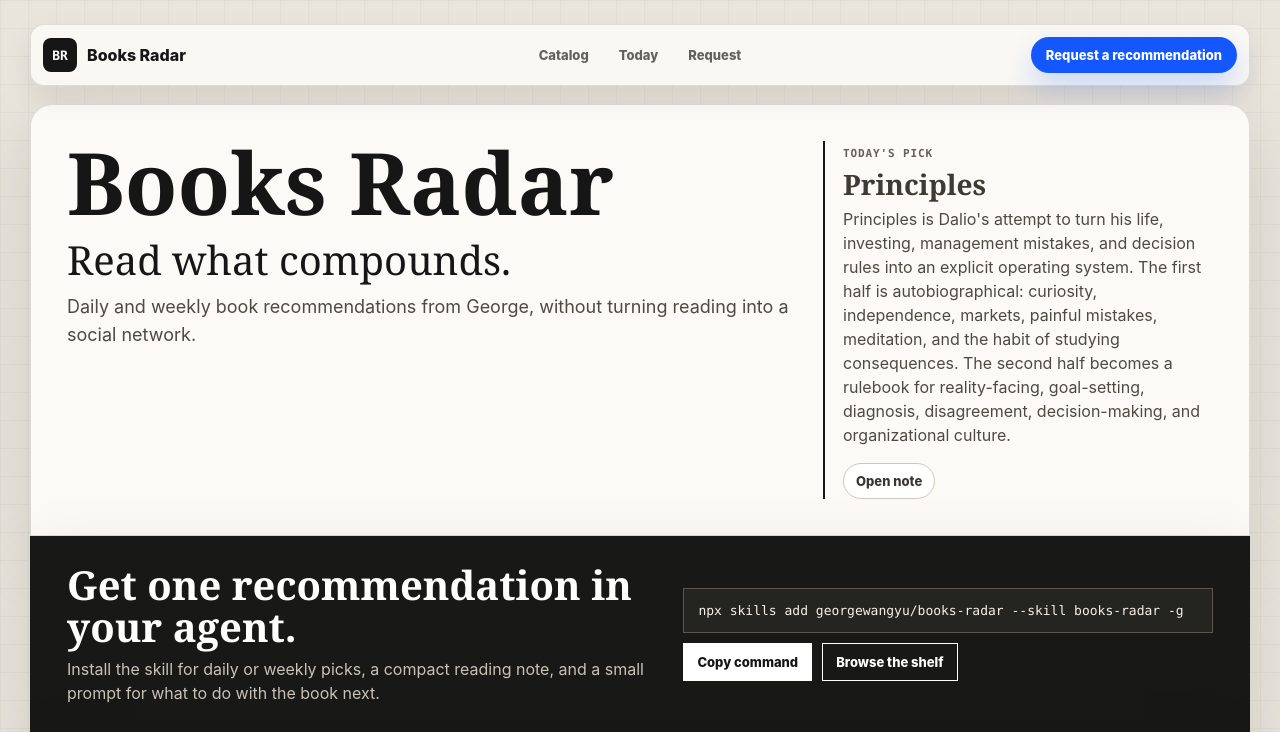
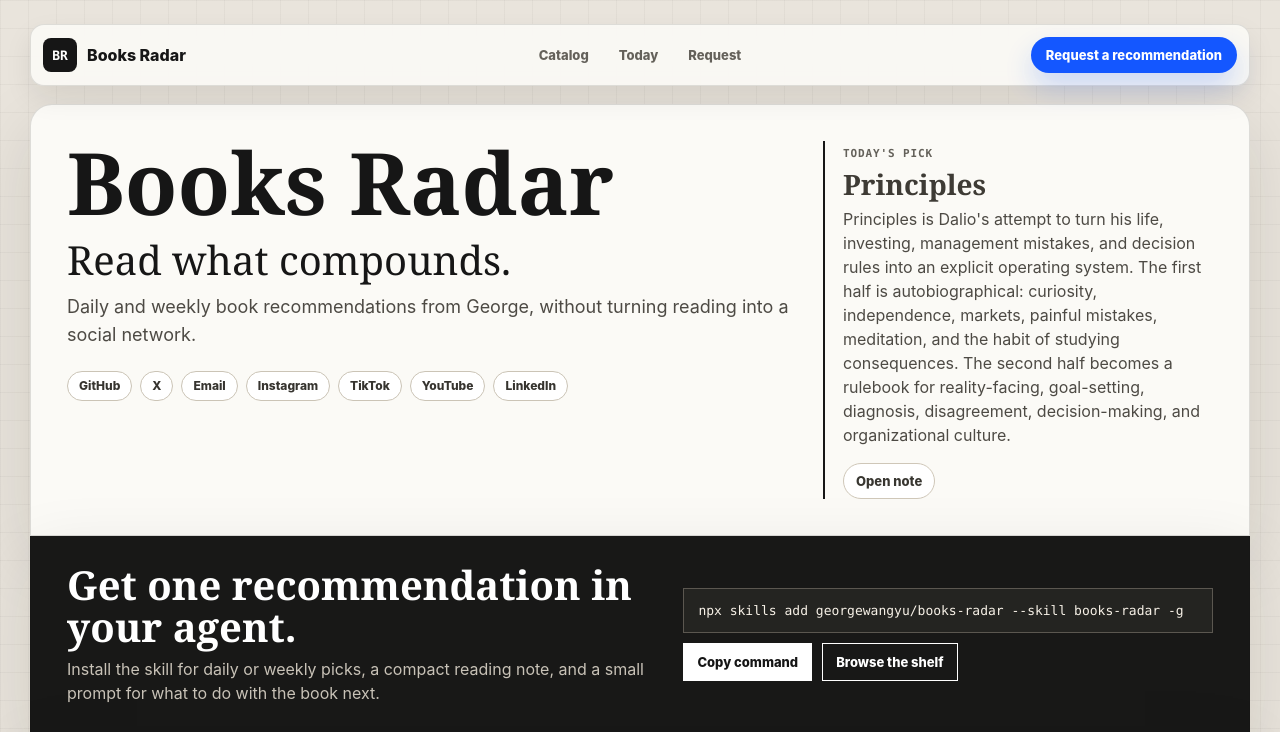
Before and after one commit to georgewangyu/books-radar, a Next.js app: page / in a window 1280 px wide. Shown: the top 732 px of the page. Built offline with nearby package versions, Linux system fonts and the light colour scheme.

Commit message:
Add George links to homepage

```diff
--- a/app/books-radar-app.tsx
+++ b/app/books-radar-app.tsx
@@ -40,6 +40,16 @@
 
 const skillInstallCommand =
   "npx skills add georgewangyu/books-radar --skill books-radar -g";
+
+const creatorLinks = [
+  ["GitHub", "https://github.com/georgewangyu"],
+  ["X", "https://x.com/georgewangyu"],
+  ["Email", "mailto:hellogeorgehq@gmail.com"],
+  ["Instagram", "https://www.instagram.com/snackoverflowgeorge/"],
+  ["TikTok", "https://www.tiktok.com/@snackoverflowgeorge"],
+  ["YouTube", "https://www.youtube.com/@snackoverflowgeorge"],
+  ["LinkedIn", "https://www.linkedin.com/in/georgewangyu/"],
+] as const;
 
 function statusRank(book: Book) {
   if (book.status === "featured") return 3;
@@ -224,6 +234,13 @@
             Daily and weekly book recommendations from George, without turning
             reading into a social network.
           </p>
+          <nav className="creator-links" aria-label="George links">
+            {creatorLinks.map(([label, href]) => (
+              <a href={href} key={label}>
+                {label}
+              </a>
+            ))}
+          </nav>
         </div>
         <aside className="hero-note" id="today">
           <span>Today's pick</span>
--- a/app/globals.css
+++ b/app/globals.css
@@ -195,6 +195,28 @@
 
 .hero-copy p:last-child {
   margin-bottom: 0;
+}
+
+.creator-links {
+  display: flex;
+  flex-wrap: wrap;
+  gap: 8px;
+  margin-top: 22px;
+}
+
+.creator-links a {
+  border: 1px solid #cbc4b6;
+  border-radius: 999px;
+  background: #fff;
+  color: #36342f;
+  padding: 8px 11px;
+  font-size: 12px;
+  font-weight: 820;
+  line-height: 1;
+}
+
+.creator-links a:hover {
+  border-color: var(--ink);
 }
 
 .hero-note {
```
Also changed, not shown: 1 other file (tests, documents, lock files or other folders).
